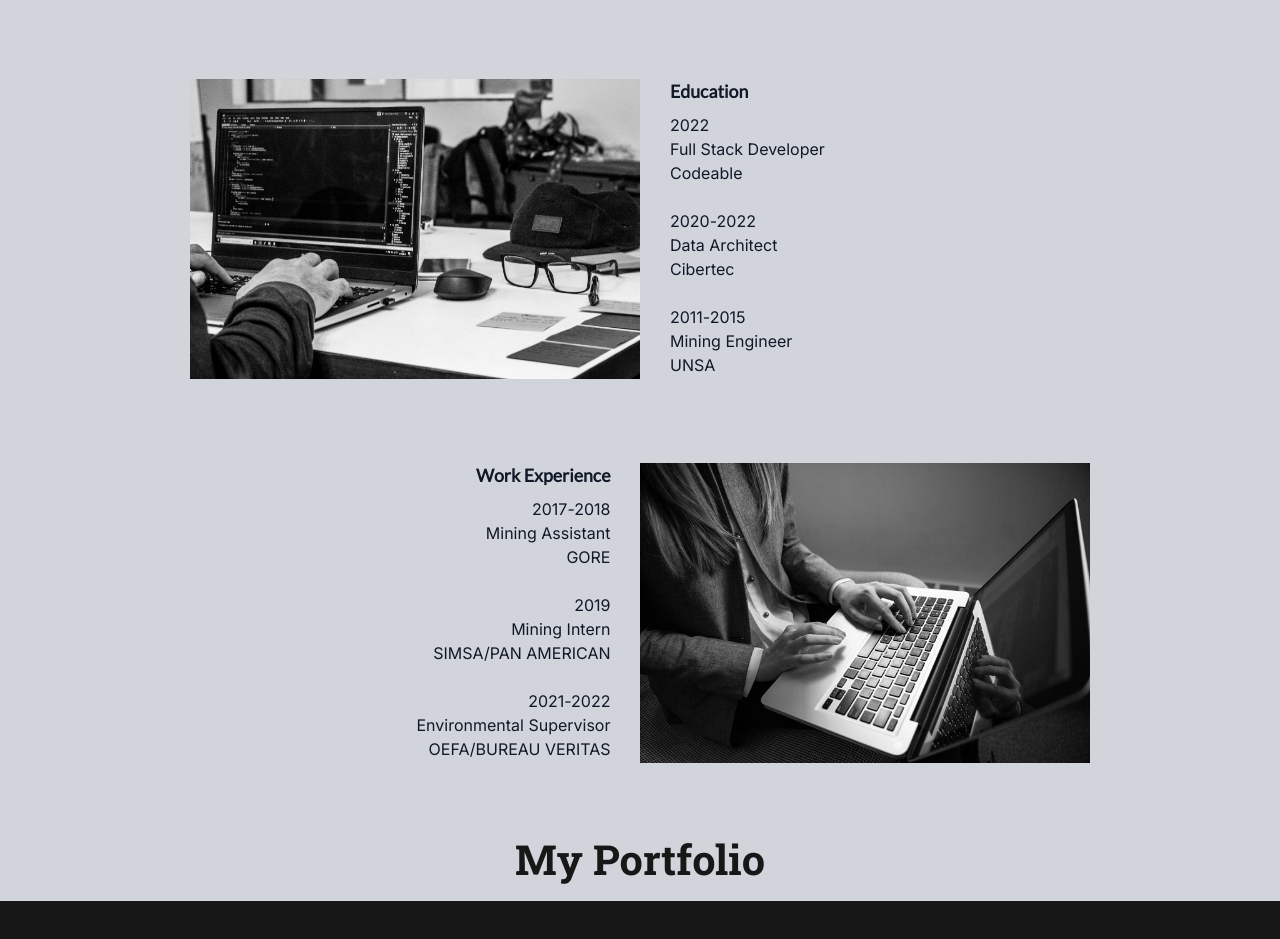
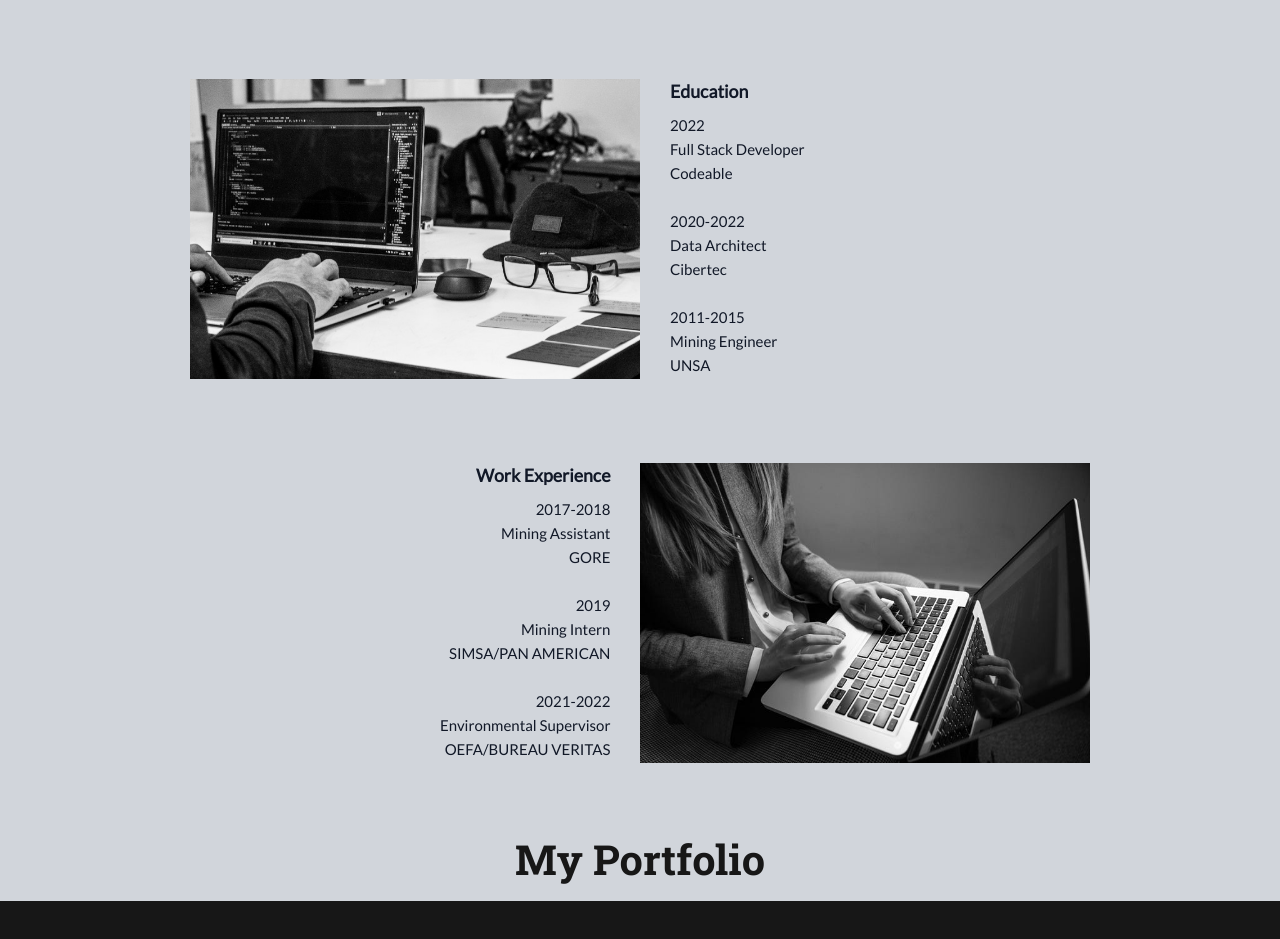
Before and after one commit to AlexanderNievesC/Alex_page, a React (Create React App) app: page / in a window 1280 px wide. Shown: the part 1791-2730 px from the top of the page. Built offline with nearby package versions, Linux system fonts and the light colour scheme.

Commit message:
Modify Text

```diff
--- a/src/components/experience.js
+++ b/src/components/experience.js
@@ -38,22 +38,22 @@ export default function Experience() {
         <img src={guy} alt="guy" height="300px" width="450px"></img>
         <Text1>
           <First><b>Education</b></First>
-          <div>2022 <br/> Full Stack Developer <br/>Codeable</div>
+          <SimpleText>2022 <br/> Full Stack Developer <br/>Codeable</SimpleText>
           <br/>
-          <div>2020-2022 <br/> Data Architect <br/>Cibertec</div>
+          <SimpleText>2020-2022 <br/> Data Architect <br/>Cibertec</SimpleText>
           <br/>
-          <div>2011-2015 <br/> Mining Engineer <br/>UNSA</div>
+          <SimpleText>2011-2015 <br/> Mining Engineer <br/>UNSA</SimpleText>
         </Text1>
       </SubContainer>
 
       <SubContainer>
         <Text2>
           <First><b>Work Experience</b></First>
-            <div>2017-2018 <br/> Mining Assistant <br/>GORE</div>
+            <SimpleText>2017-2018 <br/> Mining Assistant <br/>GORE</SimpleText>
             <br/>
-            <div>2019 <br/> Mining Intern <br/>SIMSA/PAN AMERICAN</div>
+            <SimpleText>2019 <br/> Mining Intern <br/>SIMSA/PAN AMERICAN</SimpleText>
             <br/>
-            <div>2021-2022 <br/> Environmental Supervisor <br/>OEFA/BUREAU VERITAS</div>
+            <SimpleText>2021-2022 <br/> Environmental Supervisor <br/>OEFA/BUREAU VERITAS</SimpleText>
           </Text2>
           <img src={imaginery} alt="guy" height="300px"></img>
       </SubContainer>
@@ -108,3 +108,9 @@ const Text2=styled.div`
   text-align:right;
   padding-right:30px;
 `
+const SimpleText=styled.div`
+  font-family: Lato;
+  font-weight: 400;
+  font-size: 15px;
+
+`
```
